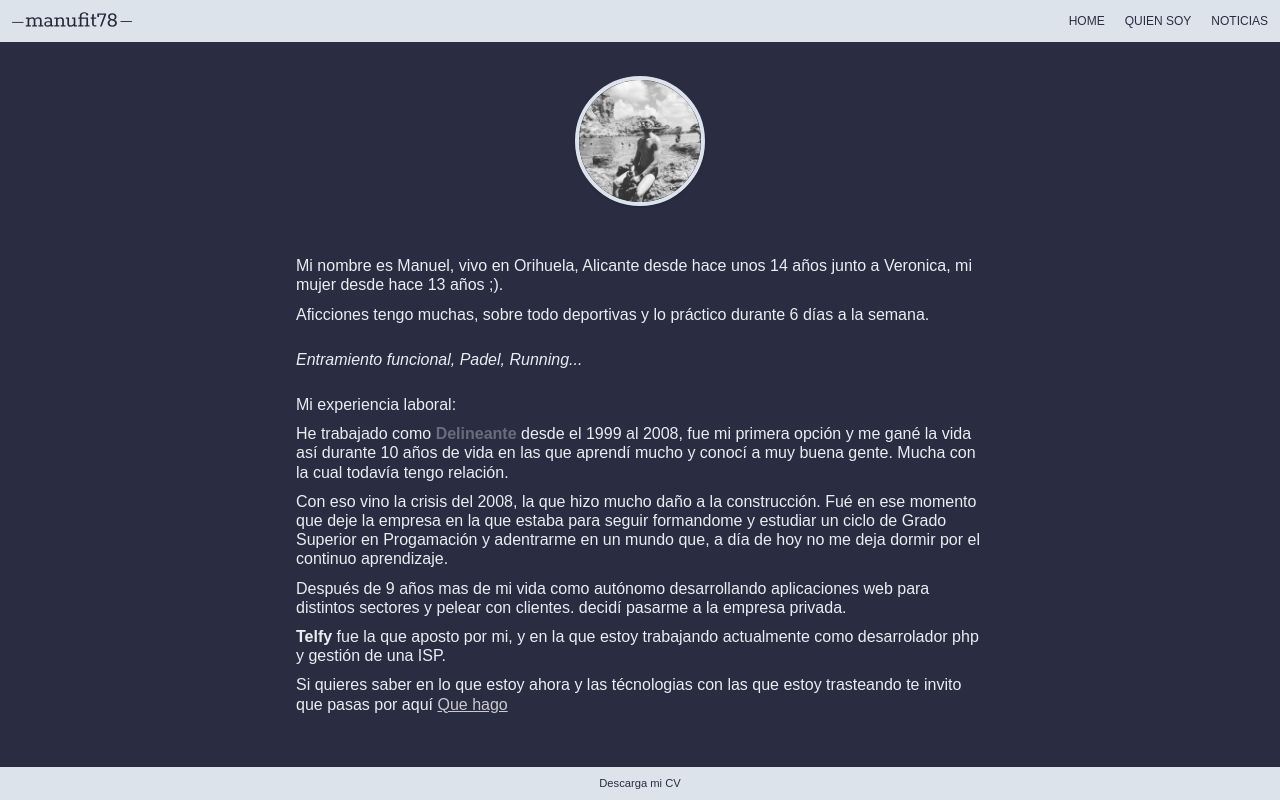
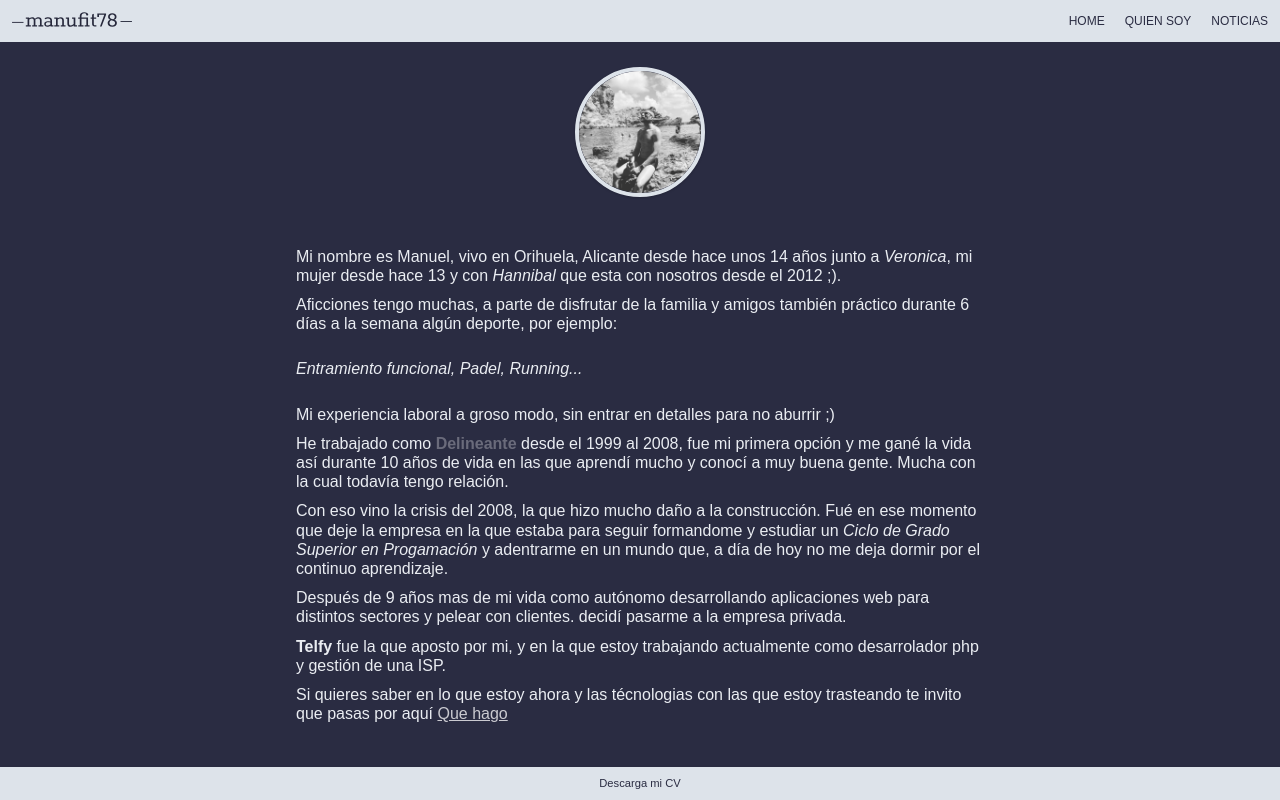
Before and after one commit to mnuhell/manufit78, a React (Create React App) app: page /quien-soy in a window 1280 px wide. Built offline with nearby package versions, Linux system fonts and the light colour scheme; a web font is replaced by a local one.

Commit message:
Se añade mas texto al quien soy

```diff
--- a/src/components/QuienSoy.js
+++ b/src/components/QuienSoy.js
@@ -52,17 +52,16 @@ const QuienSoy = () => {
                 </video>
             </Video> */}
                 <Imagen className="text-center"> <img src={`./assets/${Face}.jpg`} className="text-center shadow border-solid border-4 mb-4 border-fit-white-300" alt="Mi" /></Imagen>
-                <p>Mi nombre es Manuel, vivo en Orihuela, Alicante desde hace unos 14 años junto a Veronica, mi mujer desde hace 13 años ;).</p>
-                <p>Aficciones tengo muchas, sobre todo deportivas y lo práctico durante 6 días a la semana.</p>
-
+                <p>Mi nombre es Manuel, vivo en Orihuela, Alicante desde hace unos 14 años junto a <span className="italic">Veronica</span>, mi mujer desde hace 13 y con <span className="italic">Hannibal</span> que esta con nosotros desde el 2012 ;).</p>
+                <p>Aficciones tengo muchas, a parte de disfrutar de la familia y amigos también práctico durante 6 días a la semana algún deporte, por ejemplo:</p>
 
                     <p className="pb-0 pt-4 italic">Entramiento funcional, Padel, Running...</p>
 
 
-                <p className=" pt-4">Mi experiencia laboral:</p>
+                <p className=" pt-4">Mi experiencia laboral a groso modo, sin entrar en detalles para no aburrir ;)</p>
                 <p>He trabajado como <strong className="text-fit-dark-400">Delineante</strong> desde el 1999 al 2008, fue mi primera opción y me gané la vida así durante 10 años de vida en las que aprendí mucho y
                 conocí a muy buena gente. Mucha con la cual todavía tengo relación.</p>
-                <p>Con eso vino la crisis del 2008, la que hizo mucho daño a la construcción. Fué en ese momento que deje la empresa en la que estaba para seguir formandome y estudiar un ciclo de Grado Superior en Progamación y adentrarme en un mundo que,
+                <p>Con eso vino la crisis del 2008, la que hizo mucho daño a la construcción. Fué en ese momento que deje la empresa en la que estaba para seguir formandome y estudiar un <span className="italic">Ciclo de Grado Superior en Progamación</span> y adentrarme en un mundo que,
                 a día de hoy no me deja dormir por el continuo aprendizaje.</p>
                 <p>Después de 9 años mas de mi vida como autónomo desarrollando aplicaciones web para distintos sectores y pelear con clientes. decidí pasarme a la empresa privada.</p>
                 <p> <strong>Telfy</strong> fue la que aposto por mi, y en la que estoy trabajando actualmente como desarrolador php y gestión de una ISP.</p>
```
